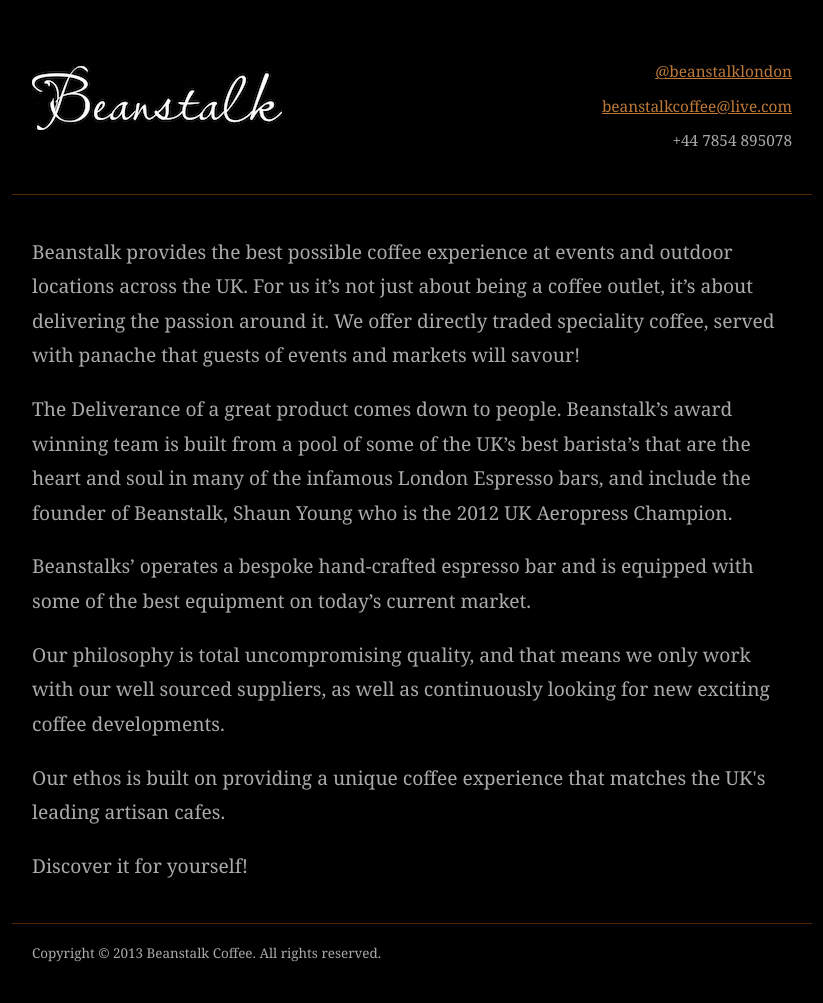
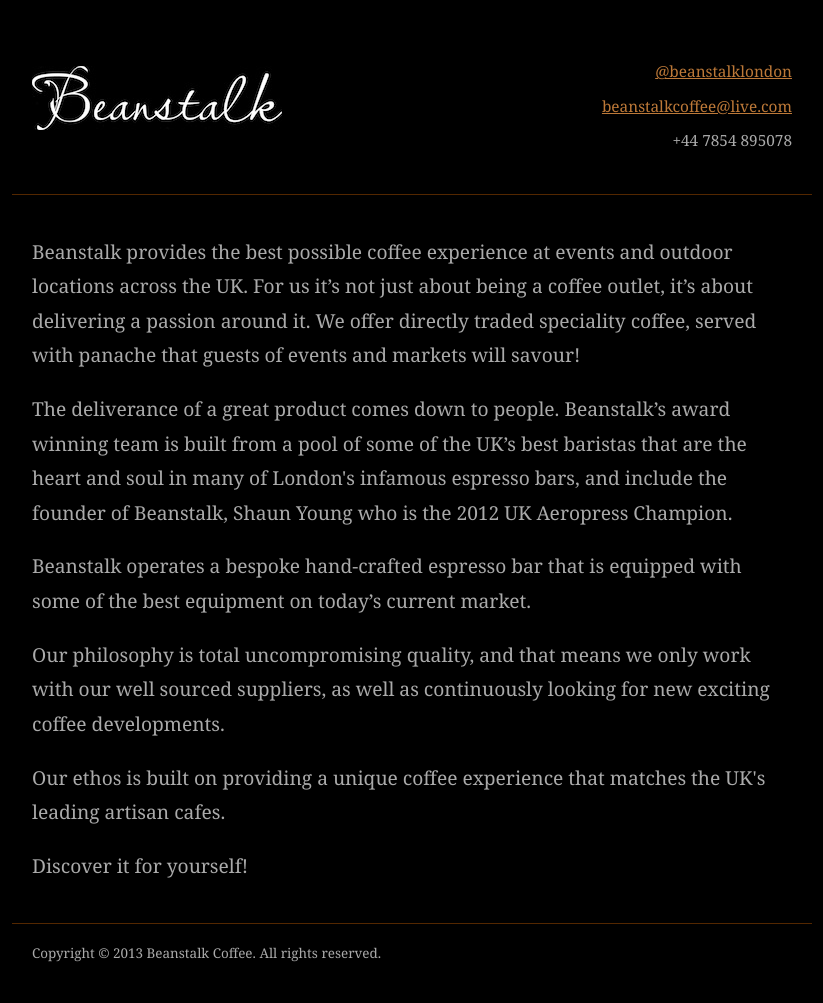
Before and after one commit to beanstalkcoffee/beanstalkcoffee.github.com, a Jekyll site: the page built from index.html, in a window 1280 px wide. Shown: the whole page, without its empty margins (228-1051 px from the left). Built offline with Jekyll 4.4.1, drawn with Linux system fonts in a browser that asks for light colours; Markdown is read by kramdown in place of the engine named in the settings.

Commit message:
Update index.html

```diff
--- a/index.html
+++ b/index.html
@@ -6,19 +6,19 @@
 <p>
   Beanstalk provides the best possible coffee experience at events and outdoor
   locations across the UK. For us it’s not just about being a coffee outlet,
-  it’s about delivering the passion around it. We offer  directly traded
+  it’s about delivering a passion around it. We offer  directly traded
   speciality coffee, served with panache that guests of events and markets
   will savour!
 </p>
 <p>
-  The Deliverance of a great product comes down to people. Beanstalk’s award
-  winning team is built from a pool of some of the UK’s best barista’s that
-  are the heart and soul in many of the infamous London Espresso bars, and
+  The deliverance of a great product comes down to people. Beanstalk’s award
+  winning team is built from a pool of some of the UK’s best baristas that
+  are the heart and soul in many of London's infamous espresso bars, and
   include the founder of Beanstalk, Shaun Young who is the 2012 UK Aeropress
   Champion.
 </p>
 <p>
-  Beanstalks’ operates a bespoke hand-crafted espresso bar and is equipped
+  Beanstalk operates a bespoke hand-crafted espresso bar that is equipped
   with some of the best equipment on today’s current market.
 </p>
 <p>
```
